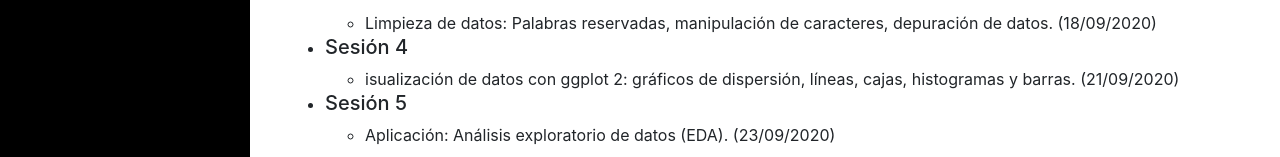
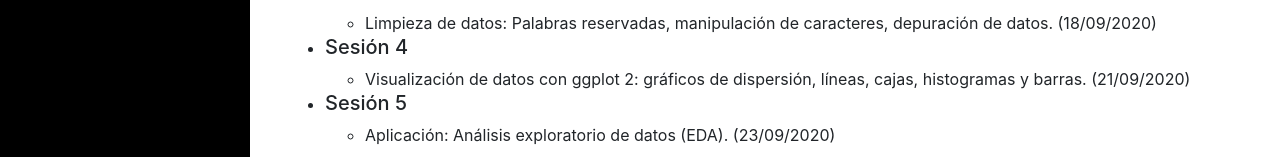
Before and after one commit to semillero-ESTAP/manipulacion-datos-r, a website: page index.html in a window 1280 px wide. Shown: the part 602-759 px from the top of the page. Drawn offline with Linux system fonts and the light colour scheme.

Commit message:
Update index.html

```diff
--- a/index.html
+++ b/index.html
@@ -91,7 +91,7 @@
                 </ul>
                 <li><h5>Sesión 4 </h5></li>
                 <ul>
-                    <li>isualización de datos con ggplot 2: gráficos de dispersión, líneas, cajas, histogramas y barras. (21/09/2020)</li>
+                    <li>Visualización de datos con ggplot 2: gráficos de dispersión, líneas, cajas, histogramas y barras. (21/09/2020)</li>
                 </ul>
                 <li><h5>Sesión 5 </h5></li>
                 <ul>
```
